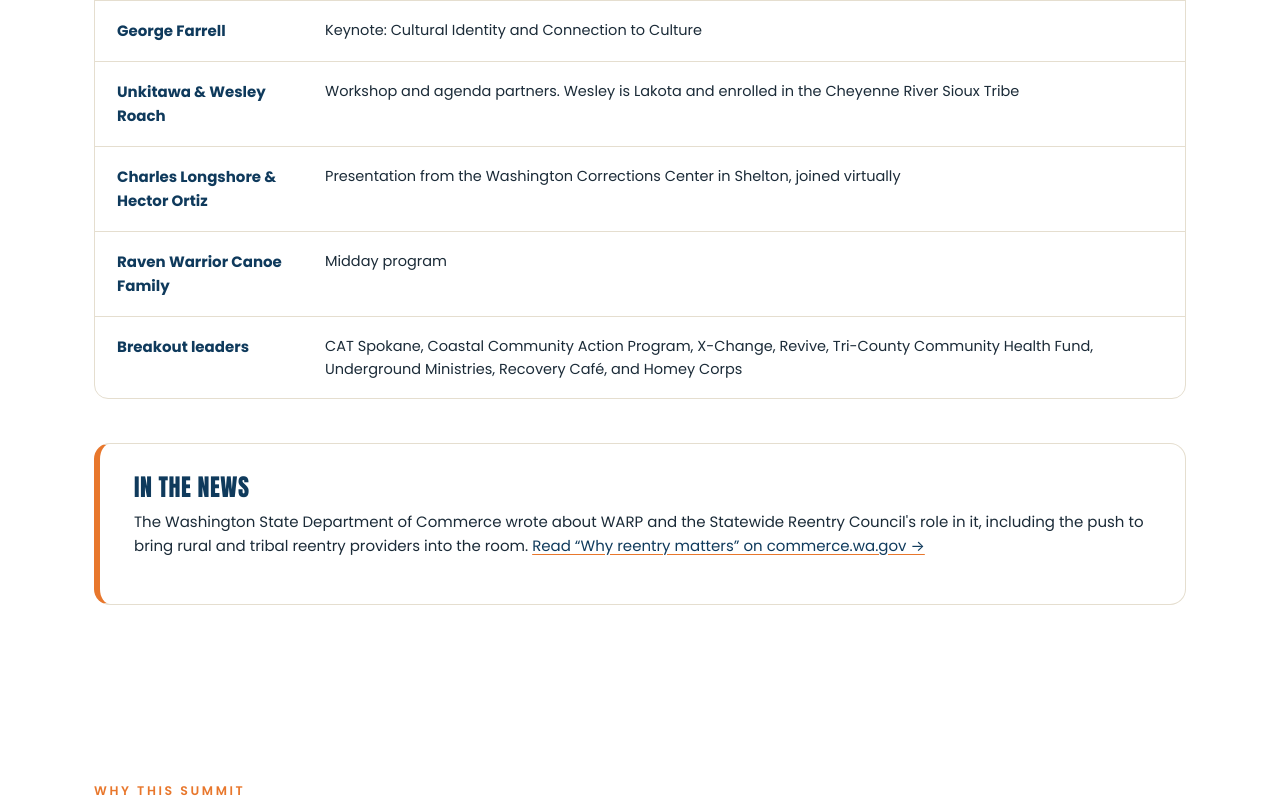
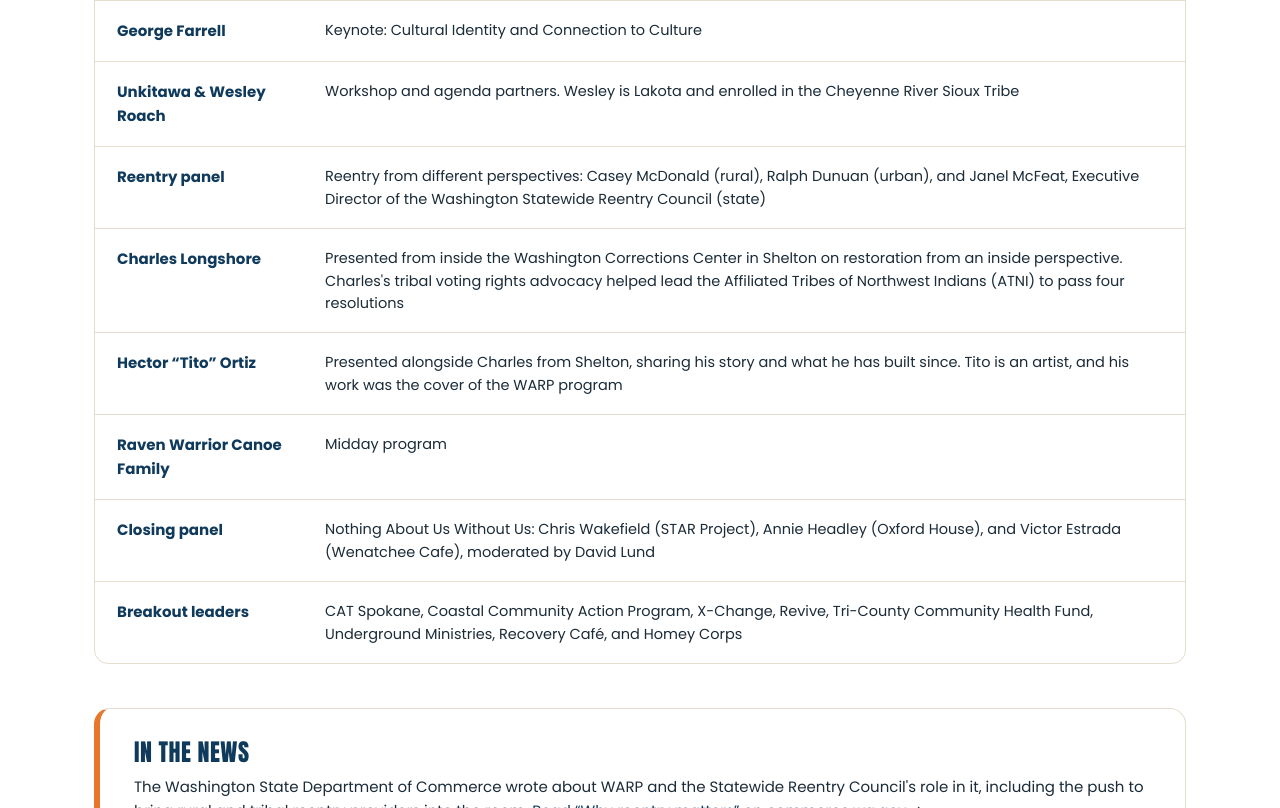
Before and after one commit to davidmorganlund-oss/warpconference, a plain HTML site: page index.html in a window 1280 px wide. Shown: the part 4644-5452 px from the top of the page. Drawn offline with Linux system fonts and the light colour scheme.

Commit message:
Add panelists, Shelton presenter bios, and thanks to Beth Troseth
Co-Authored-By: Claude Opus 5.5 <noreply@anthropic.com>
Claude-Session: https://claude.ai/code/session_01VmF1YJGVavx9DMKBVs9wES

```diff
--- a/index.html
+++ b/index.html
@@ -424,7 +424,7 @@ img{max-width:100%;display:block}
       <div class="tl-item reveal"><div class="tl-time">9:40 AM</div><span class="tag tribal">Tribal-centered</span><div class="tl-title">Expectations &amp; round dance</div><p class="tl-detail">Bobbie Bush of the Chehalis Tribe led introductions and the sharing of expectations, followed by a cultural awareness experience with a round dance and wellness activity.</p></div>
       <div class="tl-item reveal"><div class="tl-time">10:15 AM</div><span class="tag keynote">Keynote</span><div class="tl-title">George Farrell</div><p class="tl-detail">Cultural Identity and Connection to Culture.</p></div>
       <div class="tl-item reveal"><div class="tl-time">11:00 AM</div><div class="tl-title">Concurrent sessions</div><p class="tl-detail">A reentry panel, a workshop led by Unkitawa, and a medicine workshop. Unkitawa, led by Wesley Roach (Lakota, Cheyenne River Sioux Tribe), also helped shape the day's agenda and breakout sessions.</p></div>
-      <div class="tl-item reveal"><div class="tl-time">12:00 PM</div><span class="tag cross">Cross-systems learning</span><div class="tl-title">Presentation: Shelton</div><p class="tl-detail">Charles Longshore and Hector Ortiz joined virtually from the Washington Corrections Center in Shelton, followed by the Raven Warrior Canoe Family at 12:45.</p></div>
+      <div class="tl-item reveal"><div class="tl-time">12:00 PM</div><span class="tag cross">Cross-systems learning</span><div class="tl-title">Presentation: Shelton</div><p class="tl-detail">Charles Longshore and Hector &ldquo;Tito&rdquo; Ortiz joined virtually from the Washington Corrections Center in Shelton, the heart of the day, followed by the Raven Warrior Canoe Family at 12:45.</p></div>
       <div class="tl-item reveal"><div class="tl-time">1:00 PM</div><div class="tl-title">Lunch</div><p class="tl-detail">Catered by Natoncks Metsu, a Native-owned company in Renton led by chef Jason Vickers, with lunch sponsored by the Washington Statewide Reentry Council.</p></div>
       <div class="tl-item reveal"><div class="tl-time">1:45 PM</div><div class="tl-title">Breakouts, round one</div><p class="tl-detail">Compassionate Addiction Treatment (CAT Spokane), Coastal Community Action Program, X-Change, and Revive.</p></div>
       <div class="tl-item reveal"><div class="tl-time">3:00 PM</div><div class="tl-title">Breakouts, round two</div><p class="tl-detail">Tri-County Community Health Fund, Underground Ministries, Recovery Caf&eacute;, and Homey Corps.</p></div>
@@ -462,8 +462,11 @@ img{max-width:100%;display:block}
       <li><span class="cite">Bobbie Bush</span><span class="what">Chehalis Tribe. Introductions and sharing of expectations</span></li>
       <li><span class="cite">George Farrell</span><span class="what">Keynote: Cultural Identity and Connection to Culture</span></li>
       <li><span class="cite">Unkitawa &amp; Wesley Roach</span><span class="what">Workshop and agenda partners. Wesley is Lakota and enrolled in the Cheyenne River Sioux Tribe</span></li>
-      <li><span class="cite">Charles Longshore &amp; Hector Ortiz</span><span class="what">Presentation from the Washington Corrections Center in Shelton, joined virtually</span></li>
+      <li><span class="cite">Reentry panel</span><span class="what">Reentry from different perspectives: Casey McDonald (rural), Ralph Dunuan (urban), and Janel McFeat, Executive Director of the Washington Statewide Reentry Council (state)</span></li>
+      <li><span class="cite">Charles Longshore</span><span class="what">Presented from inside the Washington Corrections Center in Shelton on restoration from an inside perspective. Charles's tribal voting rights advocacy helped lead the Affiliated Tribes of Northwest Indians (ATNI) to pass four resolutions</span></li>
+      <li><span class="cite">Hector &ldquo;Tito&rdquo; Ortiz</span><span class="what">Presented alongside Charles from Shelton, sharing his story and what he has built since. Tito is an artist, and his work was the cover of the WARP program</span></li>
       <li><span class="cite">Raven Warrior Canoe Family</span><span class="what">Midday program</span></li>
+      <li><span class="cite">Closing panel</span><span class="what">Nothing About Us Without Us: Chris Wakefield (STAR Project), Annie Headley (Oxford House), and Victor Estrada (Wenatchee Cafe), moderated by David Lund</span></li>
       <li><span class="cite">Breakout leaders</span><span class="what">CAT Spokane, Coastal Community Action Program, X-Change, Revive, Tri-County Community Health Fund, Underground Ministries, Recovery Caf&eacute;, and Homey Corps</span></li>
     </ul>
 
@@ -518,6 +521,7 @@ img{max-width:100%;display:block}
         <span class="tg">With gratitude</span>
         <h3>To everyone who made the day happen</h3>
         <p>Thank you to the attendees, speakers, breakout leaders, sponsors, and partner organizations who filled the room and shaped the conversation. WARP was Washington's first statewide convening of its kind, and it happened because of you.</p>
+        <p>A special thank you to Beth Troseth at the Department of Corrections, who carried the planning inside the walls and made the Shelton presentation possible.</p>
         <p>Questions about the day? Email <a href="mailto:alexa@warpconference.org">alexa@warpconference.org</a>.</p>
       </div>
     </div>
```
